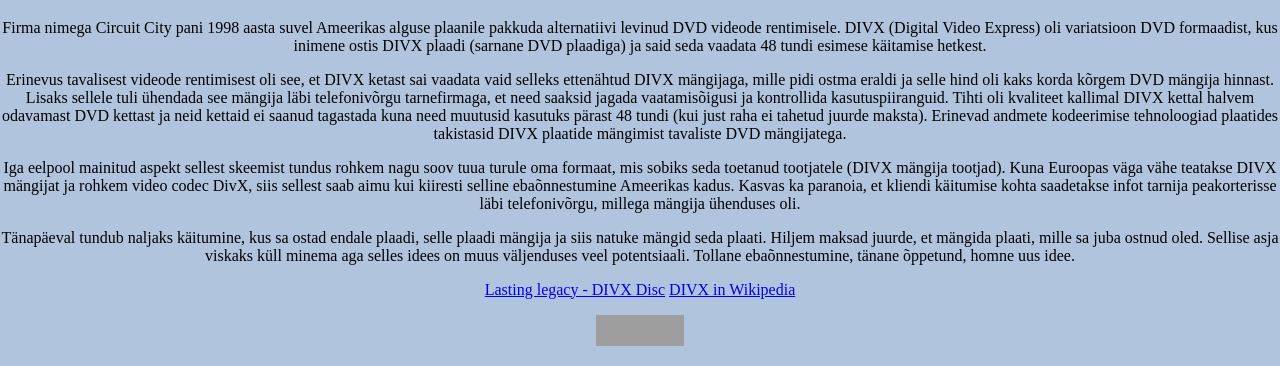
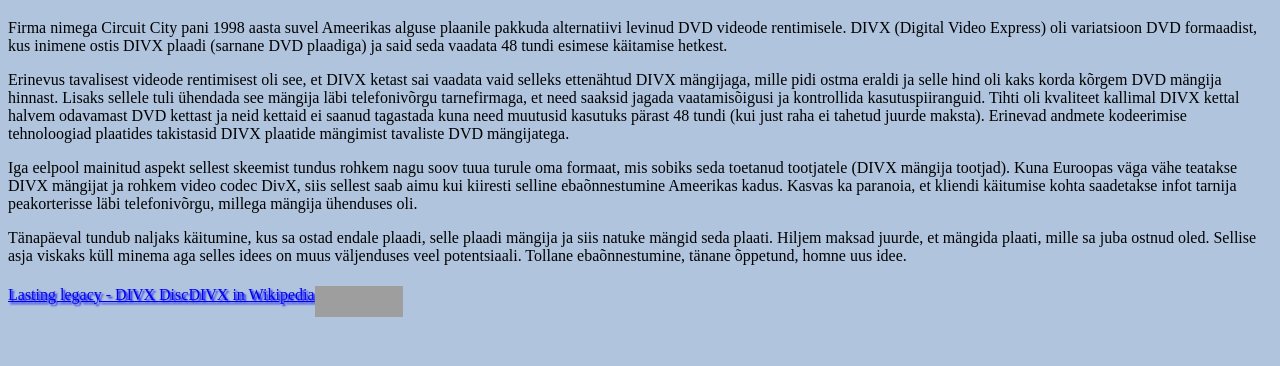
Before and after one commit to erki83/Server, a PHP site: page /esimene.html in a window 1280 px wide. Shown: the part 1603-1969 px from the top of the page. After the commit the page ends 1920 px from the top, so only its background shows below. Run offline with PHP 8.4, Linux system fonts and the light colour scheme; grey boxes are pictures that could not be loaded.

Commit message:
Parandus esimeses kodutöös ja muutmine sobivamaks teise kodutööga

```diff
--- a/esimene.html
+++ b/esimene.html
@@ -13,13 +13,13 @@
   <li>Eraldada füüsiline mäluosa kokkupressitud failidele, mida pole hetkel vaja aga mida saab kasutusse võtta igal hetkel.</li>
 </ul>
 <p>Esialgselt tundus idee olevat edukas ja aasta lõpuks oldi sama edukad kui Windos 3.1 edasiarendus Windows 95 Upgrade. Samas Windowsi uuenedes tuli ka uuendada softRAMi ja seega tuligi välja SoftRAM95. Viimane oligi läbikukkumine. Marketing taga on väga hea aga toode ei teinud, mida pidi. Mälust eraldati küll osa ajutise mittevajaliku info jaoks aga selle haldamisega koormati programm üle. Lisaks sellele, et info kettaosas ei olnud kokku pakitud, väljastati tihti korrupeeritud faile või arvuti jooksis kokku. Edaspidi tõusiski trend osta mälu juurde kui seda vaja oli. Aga see idee ei ole veel välja surnud...</p>
-<a href="http://www.drdobbs.com/parallel/inside-softram-95/184409937">Inside SoftRam95</a>
+<a href="http://www.drdobbs.com/parallel/inside-softram-95/184409937">Inside SoftRam95</a></br>
 <h1><u>Windows ME</u></h1>
 <img src="http://www.operating-system.org/betriebssystem/bsgfx/microsoft/winme-scr-00.jpg" alt="Windows ME logo" />
 <p>Uus aastatuhat oli koitmas ja Windowsil polnud midagi uut pakkuda erakasutajatele (peale Windows 98 Second Edition ja Windows 2000) ja ettevõtjatele (peale Windows 2000). Juba arenemas uus Windows XP paistis taamal saabumas aga tarbija vajas midagi, millele kohe keskenduda. Seega sündiski Windows ME. Lisaks sellele, et see operatsioonisüsteem üritas ühendada populaarse eelkäija Win98 SE omadusi sama aasta alguses väljastatud serverorienteeritud Win2000-ga, sisaldas ta ka hulk uuendusi, millest ka tänapäeva OS-id on midagi näpsanud. Nagu näiteks System Restore, USB Mass Storage ja Windows Image Acquisition (WIA) - viis pildiedastusseadmetel, nagu kaamerad ja scannerid, suhelda windowsiga.</p>
 <p>Kuigi tundus nagu vahva komplekt erinevaid innovatiivsusi, siiski ME ei suutnud tarbijale meelepäraseks saada. Esimesel kohal loomulikult on DOS-liidese kaotamine. Varasematel versioonidel oli see olemas ja kasutaja oli sellega juba harjunud kuna osa programme vajasid seda intstalleerimiseks. Sellega süvenesid ühilduvuse probleemid kuna käivitada ei saanud osa win98 tarkvara. Samuti ei toiminud täies mahus System Restore, draiverid ei sobitunud ning automaatselt allalaetavad uuendused tihti ei installeerunud. See põhjustas aeglustumist, pidevaid crash'e, korduvat vajadust taasinstalleerida draivereid ja inimesed tüdinesid sellest vaevast kiirelt. Seetõttu saigi WinMe windowsi ajaloo kõige lühema eluea 406 päeva ja seda kuni WinXP tarbija taas windowsi usku tagasi pööras...</p>
 <a href="http://www.istartedsomething.com/20080318/windows-me-deserve-more-respect/">Windows ME deserves more respect</a>
-<a href="http://www.fixmypcfree.com/blog/5-reasons-why-windows-me-is-viewed-as-a-failure/">5 reasons why Windows ME is viewed as a failure</a>
+<a href="http://www.fixmypcfree.com/blog/5-reasons-why-windows-me-is-viewed-as-a-failure/">5 reasons why Windows ME is viewed as a failure</a></br>
 <h1><u>Divx</u></h1>
 <img src="http://www.cdrom2go.com/images/blog/divx-dvd-format_BIG.jpg" alt="DIVX pleier" />
 <p>Firma nimega Circuit City pani 1998 aasta suvel Ameerikas alguse plaanile pakkuda alternatiivi levinud DVD videode rentimisele. DIVX (Digital Video Express) oli variatsioon DVD formaadist, kus inimene ostis DIVX plaadi (sarnane DVD plaadiga) ja said seda vaadata 48 tundi esimese käitamise hetkest.</p>
--- a/style.css
+++ b/style.css
@@ -1,24 +1,35 @@
 body {
     background-color: lightsteelblue;
-    margin: auto;
-    align-content: center;
-    text-align: center;
+    margin: margin-left:5px;
+    align-content: left;
+    text-align: left;
 }
 iframe{
     height: 800px;
-    width: 1000px;
-    margin-left: -250px;
+    width: 1100px;
+    margin-right: -250px;
 }
 div div {
-    text-align: left;
+    text-align: center;
     margin: auto;
+}
+a{
+    float: left;
+    text-shadow: 2px 2px 2px blue;
+    margin-top: 5px;
 }
 .link{
     display: inline-block;
-    height: 700px;
+    height: 800px;
     width: 250px;
     vertical-align: top;
     float: left;
     background-color:floralwhite;
-    margin-left: 100px;
+    ;
 }
+a:hover{
+    text-shadow: 2px 2px 2px crimson;
+}
+a:active {
+    text-shadow: 2px 2px 2px black;
+}
```
Also changed, not shown: 1 other file.
